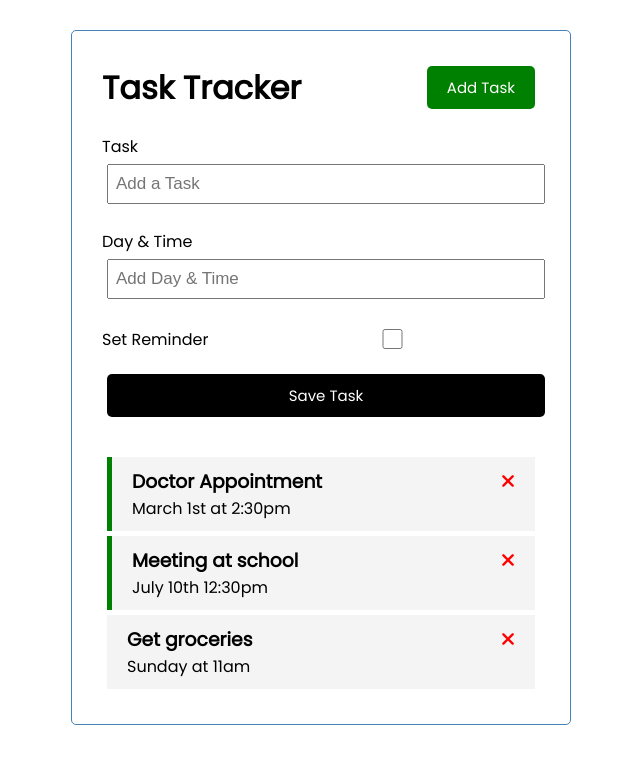
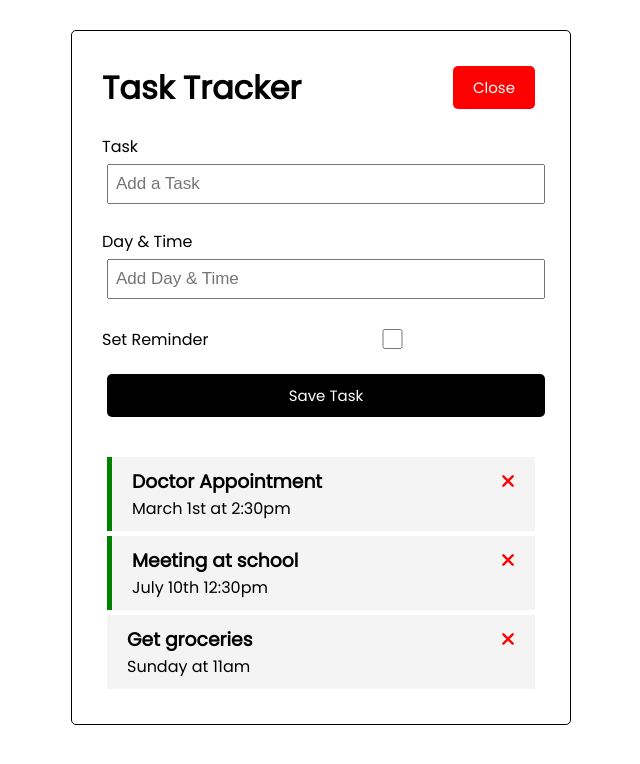
Before and after one commit to NayNayRen/task-tracker, a Vue app: page / in a window 1280 px wide. Both pictures are taken after a click on the button "Add Task". Shown: the top 764 px of the page, without its empty margins (319-959 px from the left). Built offline with nearby package versions, Linux system fonts and the light colour scheme.

Commit message:
added toggle action to show and hide the inputs

```diff
--- a/src/App.vue
+++ b/src/App.vue
@@ -1,8 +1,14 @@
 <template>
   <div class="container">
     <!-- title prop from Header.vue -->
-    <Header title="Task Tracker" />
-    <AddTask @add-task="addTask" />
+    <Header
+      @toggle-add-task="toggleAddTask()"
+      title="Task Tracker"
+      :showAddTask="showAddTask"
+    />
+    <div v-if="showAddTask">
+      <AddTask @add-task="addTask" />
+    </div>
     <!-- tasks prop from Tasks.vue bound to tasks array -->
     <Tasks
       @toggle-reminder="toggleReminder"
@@ -25,19 +31,22 @@
     AddTask,
   },
   methods: {
+    toggleAddTask() {
+      // on button click do the opposite of current state
+      // if show then hide, if hide then show
+      this.showAddTask = !this.showAddTask;
+    },
     addTask(task) {
       // spread across current tasks, and add the new one onto it
       this.tasks = [...this.tasks, task];
     },
     deleteTask(id) {
-      // console.log(id);
       // confirm is an alert box in Vue.js
       if (confirm("Are you sure?")) {
         this.tasks = this.tasks.filter((task) => task.id !== id);
       }
     },
     toggleReminder(id) {
-      // console.log(id);
       // reset and return the array of updated tasks
       // for each task, if task.id is equal to(===) the id passed then(?) spread acrossed the array(...) and change the reminder(:) to the opposite(!task.reminder) of the current reminder, else(:) dont change it
       this.tasks = this.tasks.map((task) =>
@@ -45,10 +54,11 @@
       );
     },
   },
-  // data function that returns an object
+  // data function that returns an object, default serttings for page load
   data() {
     return {
       tasks: [],
+      showAddTask: false,
     };
   },
   // created will run when the page loads
@@ -142,12 +152,12 @@
 }
 
 .container {
+  border-radius: 5px;
+  border: 1px solid #000;
+  margin: 30px auto;
   max-width: 500px;
-  margin: 30px auto;
+  min-height: 300px;
   overflow: auto;
-  min-height: 300px;
-  border: 1px solid steelblue;
   padding: 30px;
-  border-radius: 5px;
 }
 </style>
--- a/src/components/Button.vue
+++ b/src/components/Button.vue
@@ -16,7 +16,7 @@
   },
   methods: {
     onClick() {
-      console.log("clicked");
+      this.$emit("btn-click");
     },
   },
 };
--- a/src/components/Header.vue
+++ b/src/components/Header.vue
@@ -3,7 +3,12 @@
     <!-- prop from below -->
     <h1>{{ title }}</h1>
     <!-- text and color props from Button.vue -->
-    <Button text="Add Task" color="green" />
+    <!-- text and color are v bound to say if showAddTask is true(?) then say Close and be red, else(:) say Add Task and be green -->
+    <Button
+      @btn-click="$emit('toggle-add-task')"
+      :text="showAddTask ? 'Close' : 'Add Task'"
+      :color="showAddTask ? 'red' : 'green'"
+    />
   </header>
 </template>
 
@@ -16,6 +21,7 @@
   // props value is set in App.vue
   props: {
     title: String,
+    showAddTask: Boolean,
   },
   components: {
     Button,
```
